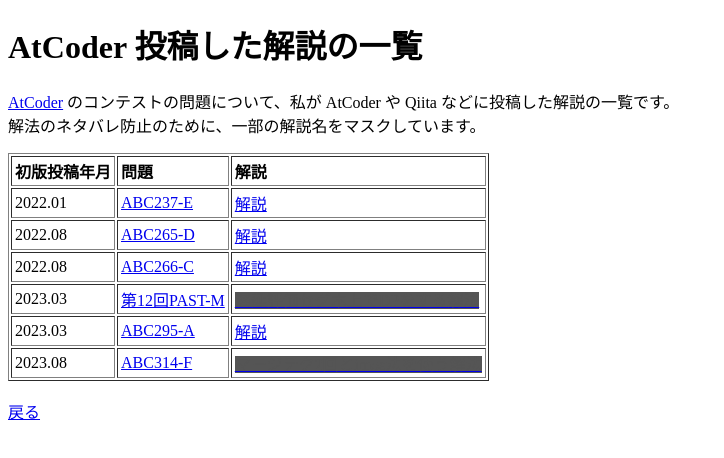
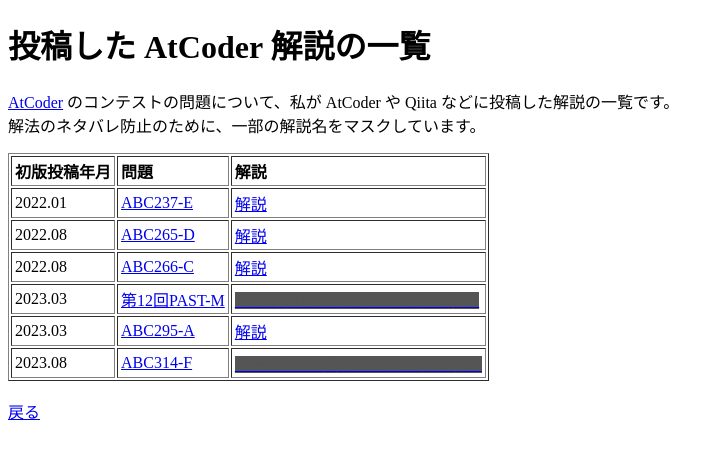
Before and after one commit to tomii9273/tomii9273.github.io, a plain HTML site: page atcoder_editorial.html in a window 1280 px wide. Shown: the whole page, without its empty margins (0-724 px from the left). Drawn offline with Linux system fonts and the light colour scheme.

Commit message:
update title

```diff
--- a/atcoder_editorial.html
+++ b/atcoder_editorial.html
@@ -2,11 +2,11 @@
 <html>
   <head>
     <link rel="stylesheet" type="text/css" href="base.css" />
-    <title>AtCoder 書いた解説の一覧</title>
+    <title>投稿した AtCoder 解説の一覧</title>
   </head>
   <body>
     <header>
-      <h1>AtCoder 投稿した解説の一覧</h1>
+      <h1>投稿した AtCoder 解説の一覧</h1>
     </header>
     <p>
       <a href="https://atcoder.jp/">AtCoder</a> のコンテストの問題について、私が AtCoder や Qiita などに投稿した解説の一覧です。<br />
```
